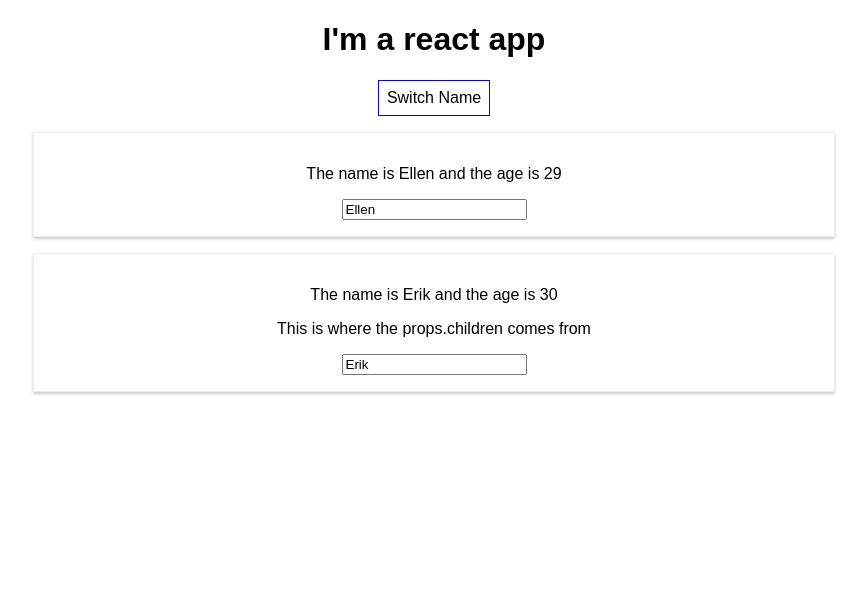
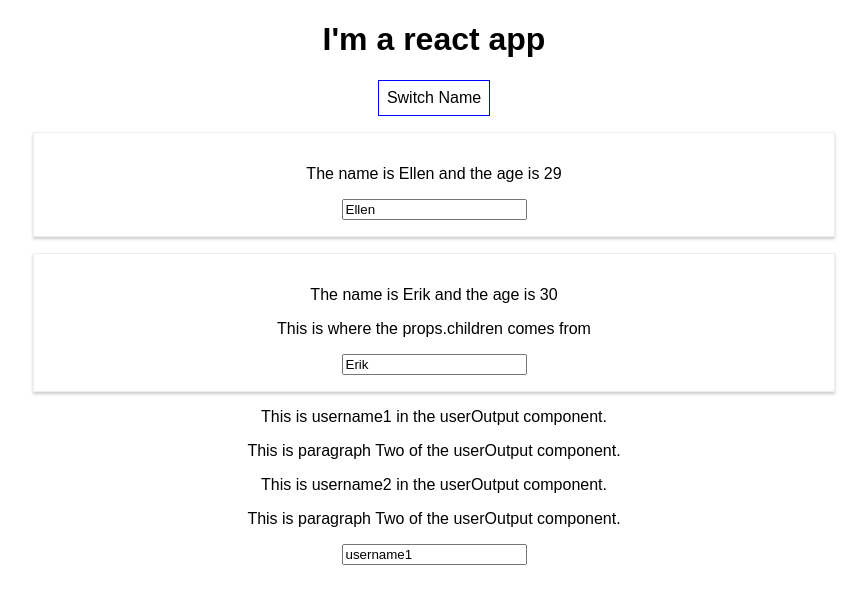
Before and after one commit to EllenMHuffman/react16_complete_guide, a React (Create React App) app in the folder complete-guide/: page / in a window 1280 px wide. Shown: the top 604 px of the page, without its empty margins (206-1073 px from the left). Built offline with nearby package versions, Linux system fonts and the light colour scheme.

Commit message:
add UserInput and UserOutput components

```diff
--- a/complete-guide/src/App.js
+++ b/complete-guide/src/App.js
@@ -1,12 +1,18 @@
 import React, { Component } from 'react';
 import './App.css';
 import Person from './Person/Person';
+import UserOutput from './UserOutput/UserOutput';
+import UserInput from './UserInput/UserInput';
 
 class App extends Component {
   state = {
       persons: [
           {name: 'Ellen', age: 29},
           {name: 'Erik', age: 30},
+      ],
+      usernames: [
+          'username1',
+          'username2',
       ]
   };
 
@@ -17,7 +23,7 @@ class App extends Component {
           {name: 'Ellen', age: 25},
           {name: 'Erik', age: 35},
         ]
-      })
+      });
   };
 
   nameChangeHandler = (event) => {
@@ -26,7 +32,16 @@ class App extends Component {
               {name: 'Ellen', age: 29},
               {name: event.target.value, age:30}
           ]
-      })
+      });
+  };
+
+  usernameChangeHandler = (e) => {
+      this.setState({
+          usernames: [
+              e.target.value,
+              'username same'
+          ]
+      });
   };
 
   render() {
@@ -59,6 +74,9 @@ class App extends Component {
         >
             This is where the props.children comes from
         </Person>
+        <UserOutput username={this.state.usernames[0]}/>
+        <UserOutput username={this.state.usernames[1]}/>
+        <UserInput changeUsername={this.usernameChangeHandler} username={this.state.usernames[0]}/>
       </div>
     );
   }
--- a/complete-guide/src/Person/Person.js
+++ b/complete-guide/src/Person/Person.js
@@ -6,7 +6,7 @@ const person = (props) => {
         <div className={'Person'}>
             <p onClick={props.click}>The name is {props.name} and the age is {props.age}</p>
             <p>{props.children}</p>
-            <input type='text' onChange={props.changeName} value={props.name}/>
+            <input type='text' onChange={props.changeName} value={props.name} />
         </div>
     )
 };
--- /dev/null
+++ b/complete-guide/src/UserInput/UserInput.js
@@ -0,0 +1,11 @@
+import React from 'react';
+
+const userInput = (props) => {
+    return (
+        <div className={'UserInput'}>
+            <input type='text' onChange={props.changeUsername} value={props.username}/>
+        </div>
+    );
+};
+
+export default userInput;
--- /dev/null
+++ b/complete-guide/src/UserOutput/UserOutput.js
@@ -0,0 +1,12 @@
+import React from 'react';
+
+const userOutput = (props) => {
+    return (
+        <div className={'UserOutput'}>
+            <p>This is { props.username } in the userOutput component.</p>
+            <p>This is paragraph Two of the userOutput component.</p>
+        </div>
+    );
+};
+
+export default userOutput;
```
Also changed, not shown: 1 other file (tests, documents, lock files or other folders).
